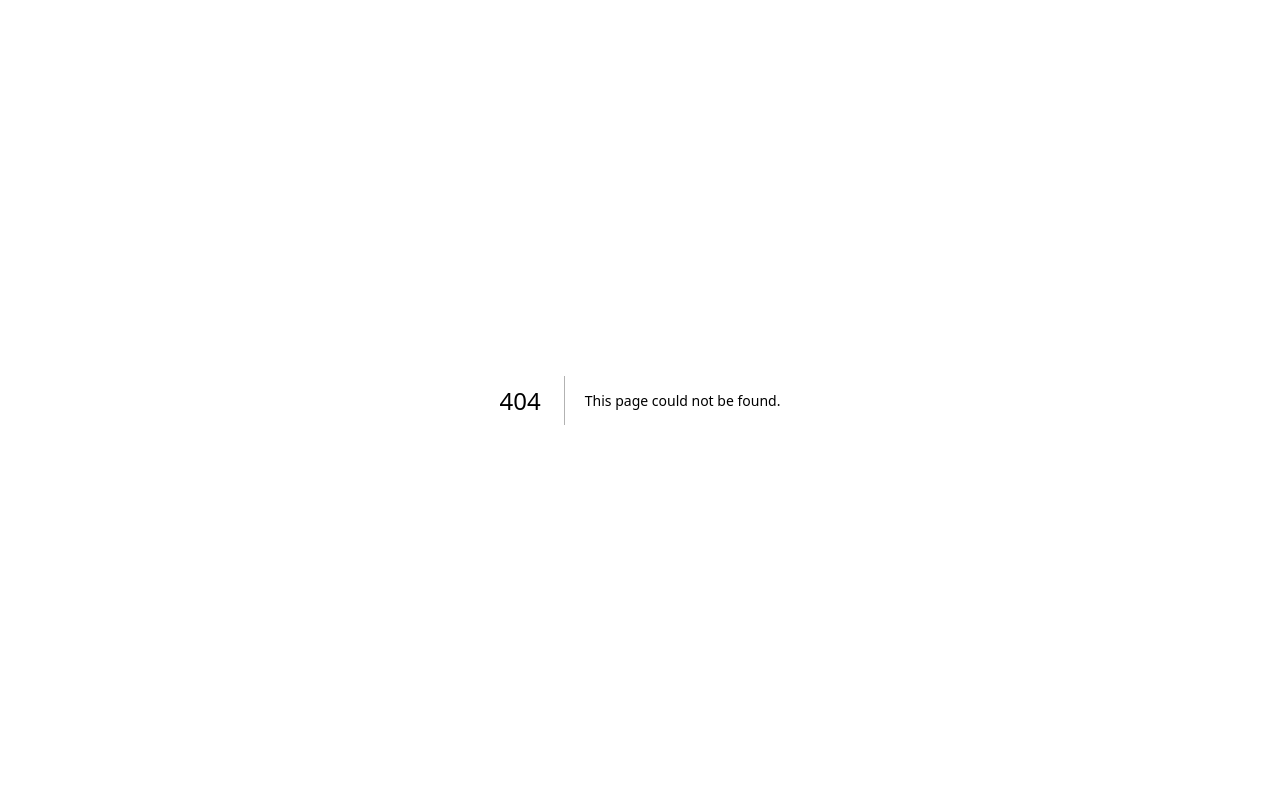
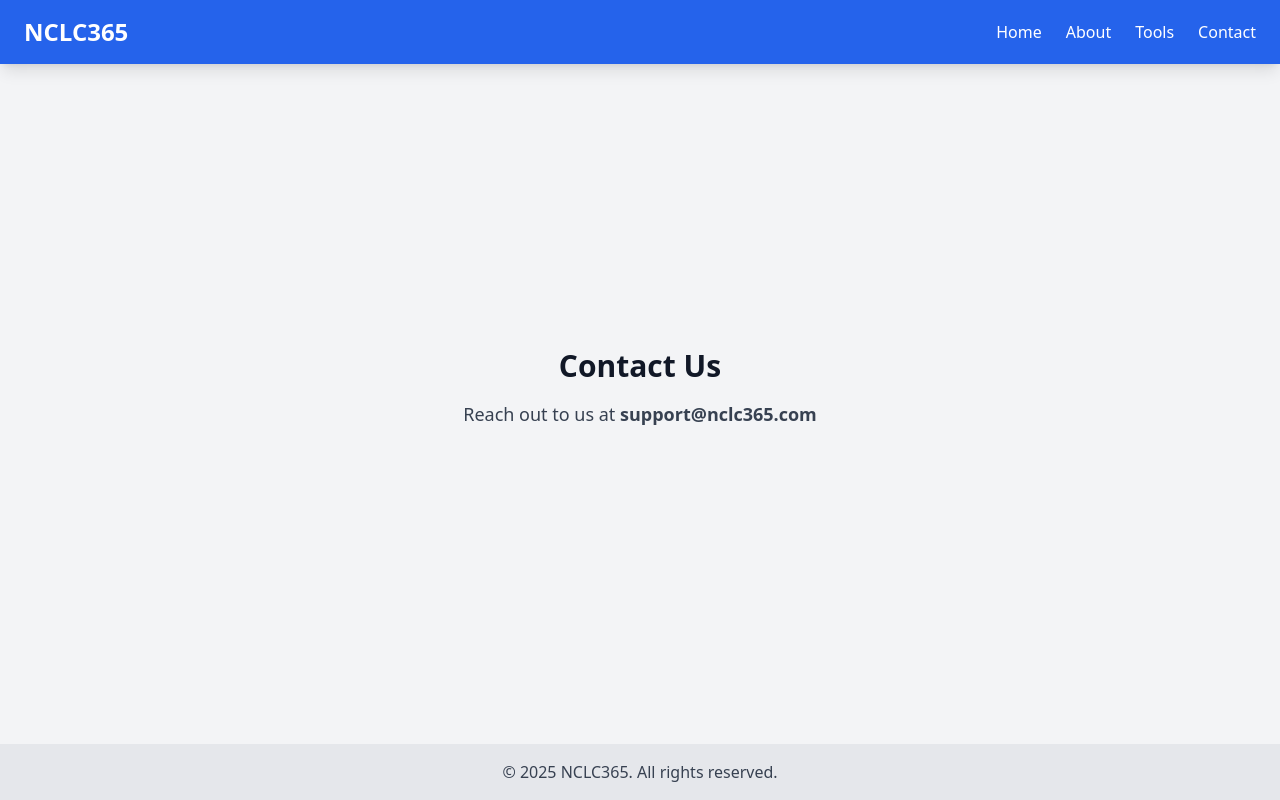
Before and after one commit to NCLC365/nclc365, a Next.js app: page /contact in a window 1280 px wide. Before the commit this address had no page. Built offline with nearby package versions, Linux system fonts and the light colour scheme.

Commit message:
Create contact.js

```diff
--- /dev/null
+++ b/pages/contact.js
@@ -0,0 +1,15 @@
+import Navbar from '../components/Navbar';
+import Footer from '../components/Footer';
+
+export default function Contact() {
+  return (
+    <div className="flex flex-col min-h-screen bg-gray-100">
+      <Navbar />
+      <main className="flex flex-col items-center justify-center flex-1 p-6">
+        <h1 className="text-3xl font-bold">Contact Us</h1>
+        <p className="mt-4 text-lg text-gray-700">Reach out to us at <strong>support@nclc365.com</strong></p>
+      </main>
+      <Footer />
+    </div>
+  );
+}
```
